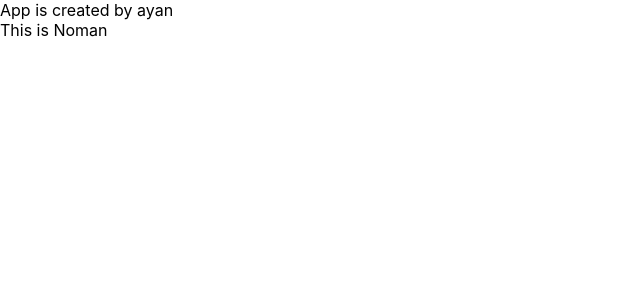
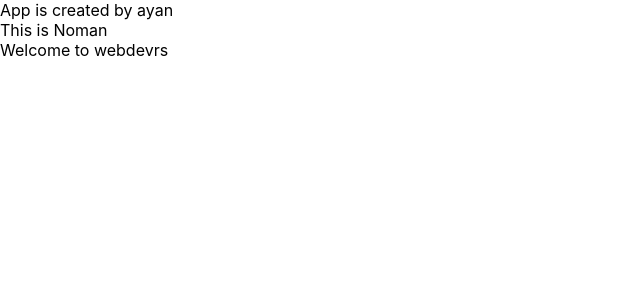
Before and after one commit to Ayian-Qaisar/webdevrs-team, a React (Create React App) app in the folder team-project/: page / in a window 1280 px wide. Shown: the top 300 px of the page, without its empty margins (0-640 px from the left). Built offline with nearby package versions, Linux system fonts and the light colour scheme.

Commit message:
added wd component

```diff
--- a/team-project/src/App.js
+++ b/team-project/src/App.js
@@ -1,12 +1,13 @@
 import React from "react";
 import Noman from "./Noman";
+import Wd from "./Wd";
 
 const App = () => {
   return (
     <div>
       App is created by ayan
       <Noman />
-
+      <Wd />
     </div>
   );
 };
--- /dev/null
+++ b/team-project/src/Wd.js
@@ -0,0 +1,7 @@
+import React from "react";
+
+const Wd = () => {
+  return <div>Welcome to webdevrs</div>;
+};
+
+export default Wd;
```
